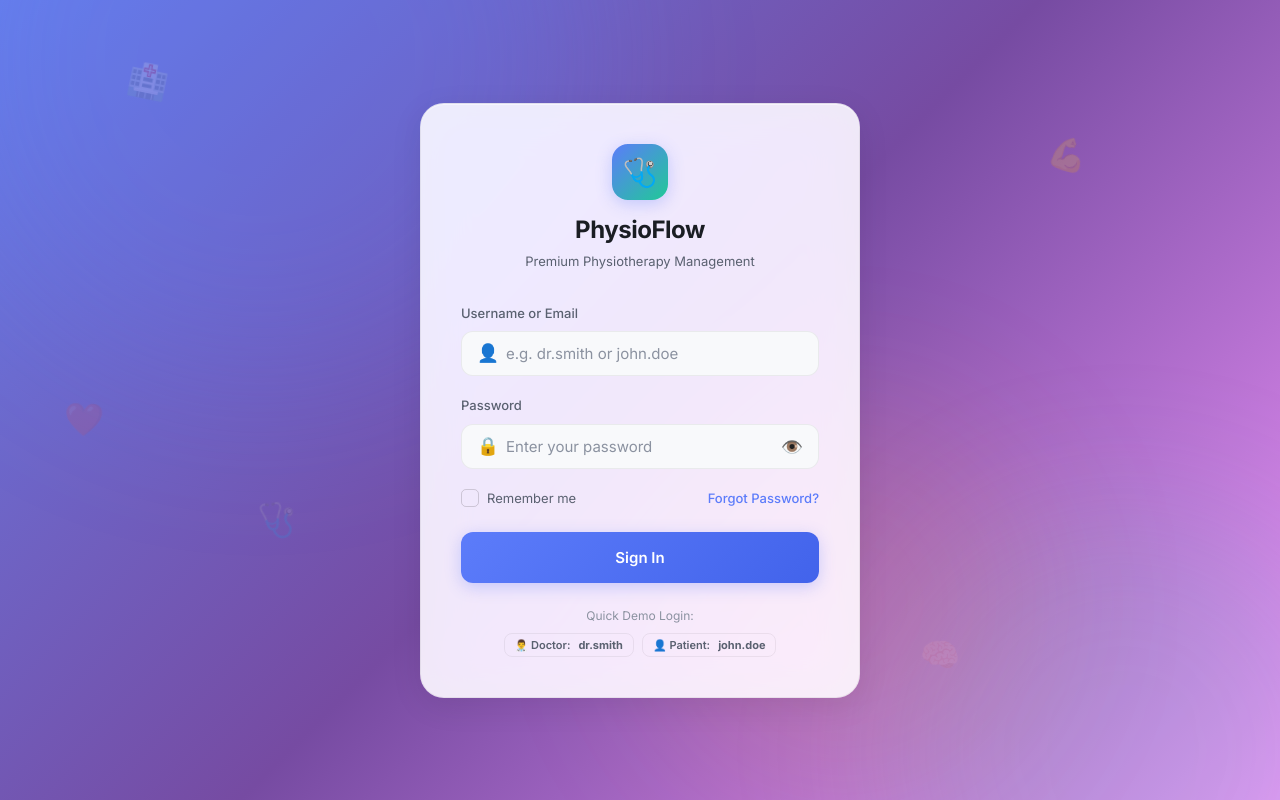
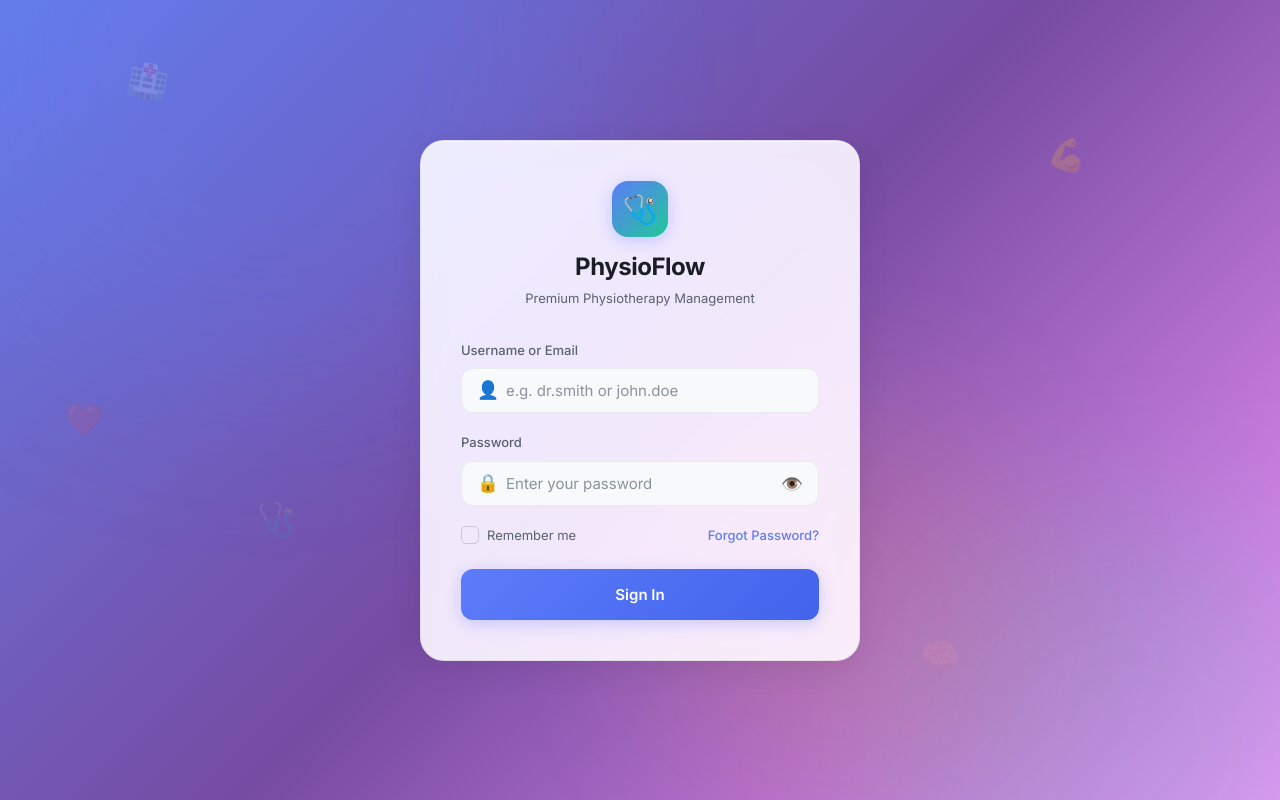
Before and after one commit to Ashif52/physio-clinic, a website: page index.html in a window 1280 px wide. Drawn offline with Linux system fonts and the light colour scheme; a web font is replaced by a local one.

Commit message:
Remove quick demo login from login page

```diff
--- a/index.html
+++ b/index.html
@@ -89,20 +89,6 @@
           <div id="login-spinner" class="spinner hidden"></div>
         </button>
       </form>
-
-      <div style="margin-top: var(--space-6); text-align: center;">
-        <p style="font-size: var(--text-xs); color: var(--text-tertiary); margin-bottom: 8px;">
-          Quick Demo Login:
-        </p>
-        <div style="display: flex; gap: 8px; justify-content: center; flex-wrap: wrap;">
-          <button type="button" onclick="App.fillDemo('doctor')" class="btn btn-sm btn-ghost" style="border: 1px solid var(--border-light); font-size: 11px; padding: 4px 10px; cursor: pointer;">
-            👨‍⚕️ Doctor: <strong>dr.smith</strong>
-          </button>
-          <button type="button" onclick="App.fillDemo('patient')" class="btn btn-sm btn-ghost" style="border: 1px solid var(--border-light); font-size: 11px; padding: 4px 10px; cursor: pointer;">
-            👤 Patient: <strong>john.doe</strong>
-          </button>
-        </div>
-      </div>
     </div>
   </div>
 
```
